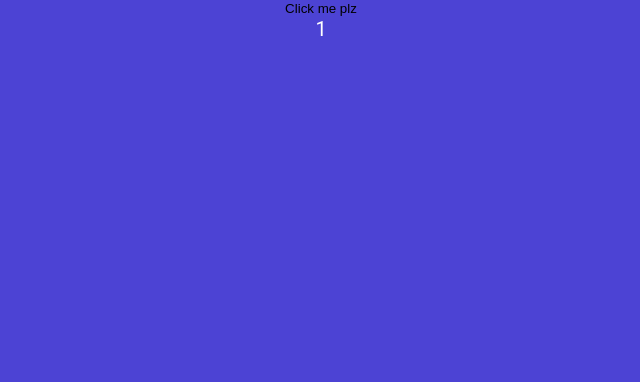
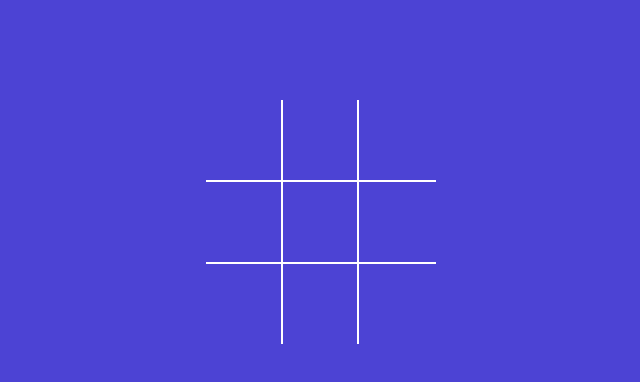
Before and after one commit to NotSoSiraj/notsosiraj-tic-tac-toe-project, a React (Vite) app: page / in a window 1280 px wide. Shown: the top 382 px of the page, without its empty margins (319-959 px from the left). Built offline with nearby package versions, Linux system fonts and the light colour scheme.

Commit message:
Displaying X when clicking on a sqaure

```diff
--- a/src/App.jsx
+++ b/src/App.jsx
@@ -3,21 +3,10 @@ import Board from './components/Board';
 import { useState } from 'react';
 
 function App() {
-  const [counter, setCounter] = useState(1);
 
-  console.log('hello');
-  const onBtnClick = () => {
-    setCounter(currentCounter => {
-      return currentCounter + 1;
-    });
-  };
+return <Board />
 
-  return (
-    <div className="app">
-      <button onClick={onBtnClick}>Click me plz</button>
-      <div>{counter}</div>
-    </div>
-  );
+
 }
 
 export default App;
--- a/src/components/Board.jsx
+++ b/src/components/Board.jsx
@@ -1,22 +1,46 @@
 import Square from './Square';
+import { useState } from 'react';
 
 const Board = () => {
+  const [squares, setSquares] = useState(Array(9).fill(null));
+
+  console.log(squares);
+  const handleSquareClick = clickedPosition => {
+    setSquares(currentSquares => {
+      return currentSquares.map((sqaureValue, position) => {
+        if (clickedPosition === position) {
+          return 'X';
+        }
+
+        return sqaureValue;
+      });
+    });
+  };
+
+  const renderSqaure = position => {
+    return (
+      <Square
+        value={squares[position]}
+        onClick={() => handleSquareClick(position)}
+      />
+    );
+  };
   return (
     <div className="board">
       <div className="board-row">
-        <Square value={0} />
-        <Square value={1} />
-        <Square value={2} />
+        {renderSqaure(0)}
+        {renderSqaure(1)}
+        {renderSqaure(2)}
       </div>
       <div className="board-row">
-        <Square value={3} />
-        <Square value={4} />
-        <Square value={5} />
+        {renderSqaure(3)}
+        {renderSqaure(4)}
+        {renderSqaure(5)}
       </div>
       <div className="board-row">
-        <Square value={6} />
-        <Square value={7} />
-        <Square value={8} />
+        {renderSqaure(6)}
+        {renderSqaure(7)}
+        {renderSqaure(8)}
       </div>
     </div>
   );
--- a/src/components/Square.jsx
+++ b/src/components/Square.jsx
@@ -1,10 +1,10 @@
 /* eslint-disable react/prop-types */
 
 
-const Square = ({ value }) => {
+const Square = ({ value, onClick }) => {
     // eslint-disable-next-line react/prop-types
     return(
-        <button type="button" className="square">
+        <button type="button" className="square" onClick={onClick}>
             {value}
         </button>
         )
--- a/src/main.jsx
+++ b/src/main.jsx
@@ -3,7 +3,6 @@ import ReactDOM from 'react-dom/client'
 import App from './App.jsx'
 
 ReactDOM.createRoot(document.getElementById('root')).render(
-  <React.StrictMode>
+
     <App />
-  </React.StrictMode>,
 )
--- a/src/styles.scss
+++ b/src/styles.scss
@@ -8,6 +8,15 @@ body {
   color: #fff;
   padding: 0;
   margin: 0;
+}
+
+#root {
+  width: 100vw;
+  height: 100vh;
+  display: flex;
+  box-sizing: border-box;
+  justify-content: center;
+  padding-top: 100px;
 }
 
 button {
@@ -128,6 +137,11 @@ button {
   }
 }
 
+.board {
+  width: 18%;
+}
+
+
 .bg-balls {
   position: fixed;
   top: 0;
```
